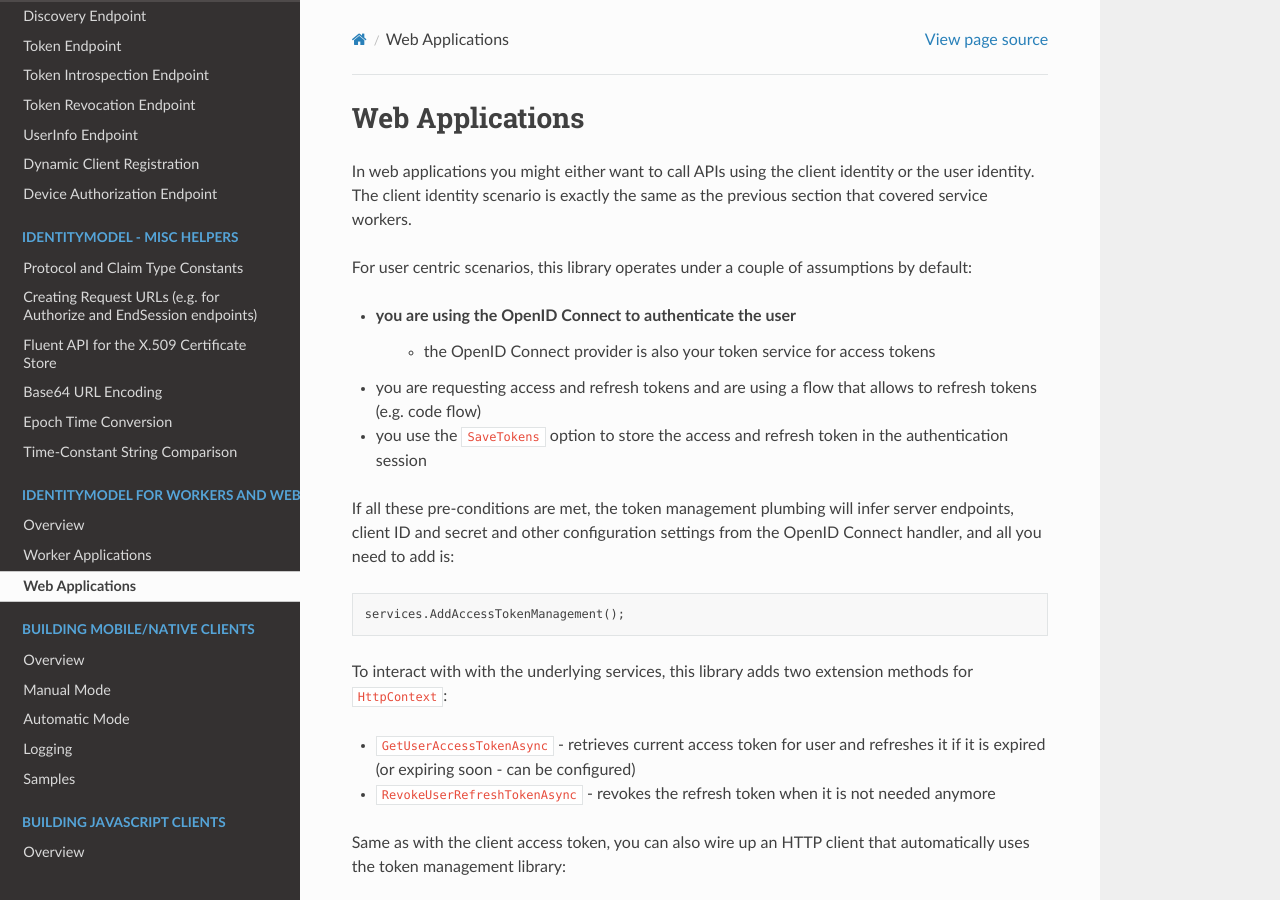
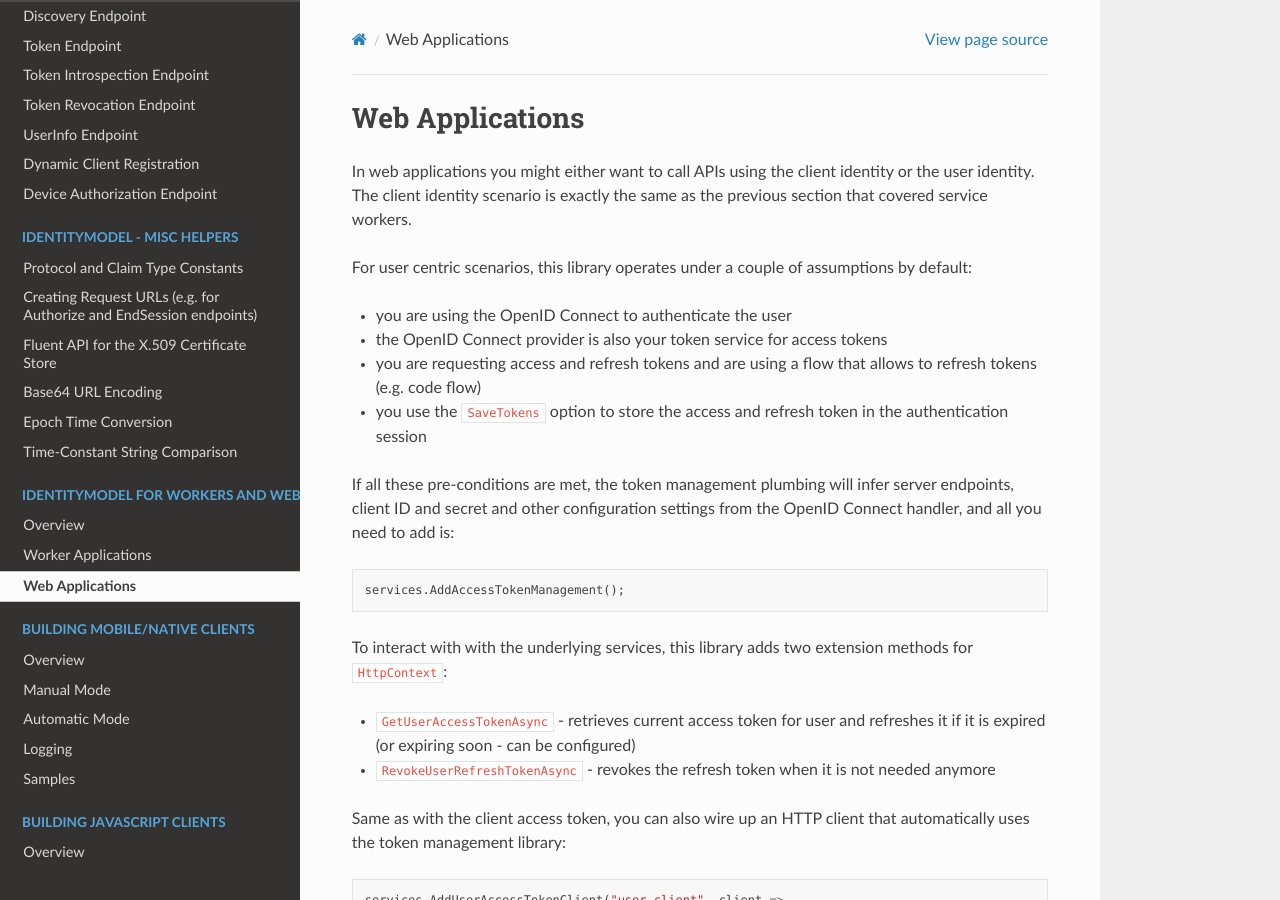
Before and after one commit to IdentityModel/Documentation, a Sphinx documentation site: the page built from docs/aspnetcore/web.rst, in a window 1280 px wide and 900 px high. Built offline with Sphinx 7.4.7 and the Read the Docs theme 2.0.0, drawn with Linux system fonts in a browser that asks for light colours.

Commit message:
update docs

```diff
--- a/docs/aspnetcore/web.rst
+++ b/docs/aspnetcore/web.rst
@@ -4,10 +4,10 @@
 
 For user centric scenarios, this library operates under a couple of assumptions by default:
 
-* you are using the OpenID Connect to authenticate the user
-    * the OpenID Connect provider is also your token service for access tokens
-* you are requesting access and refresh tokens and are using a flow that allows to refresh tokens (e.g. code flow)
-* you use the ``SaveTokens`` option to store the access and refresh token in the authentication session
+- you are using the OpenID Connect to authenticate the user
+- the OpenID Connect provider is also your token service for access tokens
+- you are requesting access and refresh tokens and are using a flow that allows to refresh tokens (e.g. code flow)
+- you use the ``SaveTokens`` option to store the access and refresh token in the authentication session
 
 If all these pre-conditions are met, the token management plumbing will infer server endpoints, client ID and secret and other configuration
 settings from the OpenID Connect handler, and all you need to add is::
@@ -16,8 +16,8 @@
 
 To interact with with the underlying services, this library adds two extension methods for ``HttpContext``:
 
-* ``GetUserAccessTokenAsync`` - retrieves current access token for user and refreshes it if it is expired (or expiring soon - can be configured)
-* ``RevokeUserRefreshTokenAsync`` - revokes the refresh token when it is not needed anymore
+- ``GetUserAccessTokenAsync`` - retrieves current access token for user and refreshes it if it is expired (or expiring soon - can be configured)
+- ``RevokeUserRefreshTokenAsync`` - revokes the refresh token when it is not needed anymore
 
 Same as with the client access token, you can also wire up an HTTP client that automatically uses the token management library::
 
--- a/docs/aspnetcore/worker.rst
+++ b/docs/aspnetcore/worker.rst
@@ -20,7 +20,7 @@
 
 You can register multiple clients for one or more token services if you like. Just make sure you give every client a unique name.
 
-You can also customize the HTTP client that is used for requesting the tokens, by calling the ``ConfigureBackchannelHttpClient`` extension method, e.g.::
+You can also customize the HTTP client that is used for requesting the tokens by calling the ``ConfigureBackchannelHttpClient`` extension method, e.g.::
 
     services.AddAccessTokenManagement()
         .ConfigureBackchannelHttpClient()
```
Also changed, not shown: other parts of docs/aspnetcore/worker.rst (+1 -1 lines).
